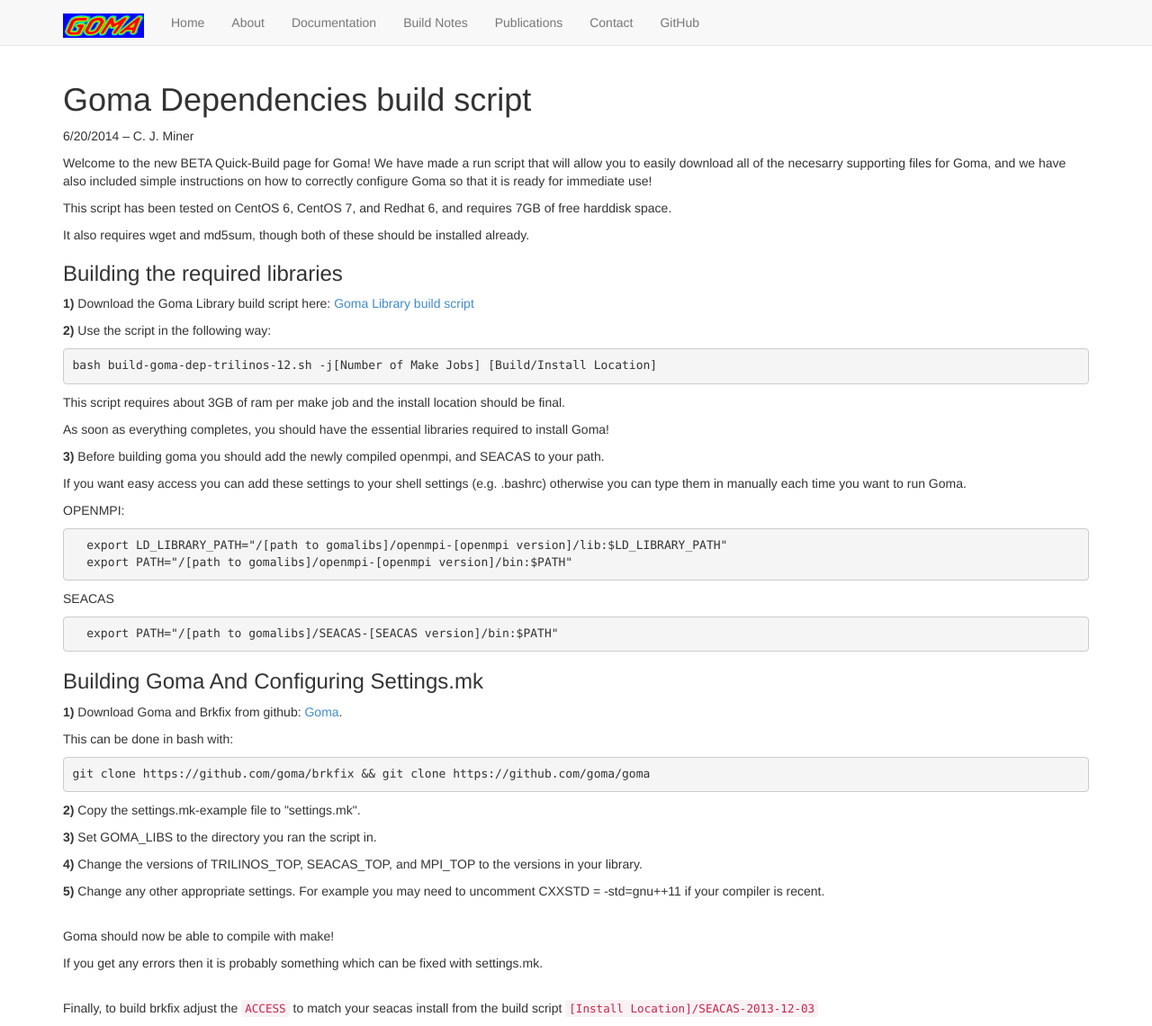
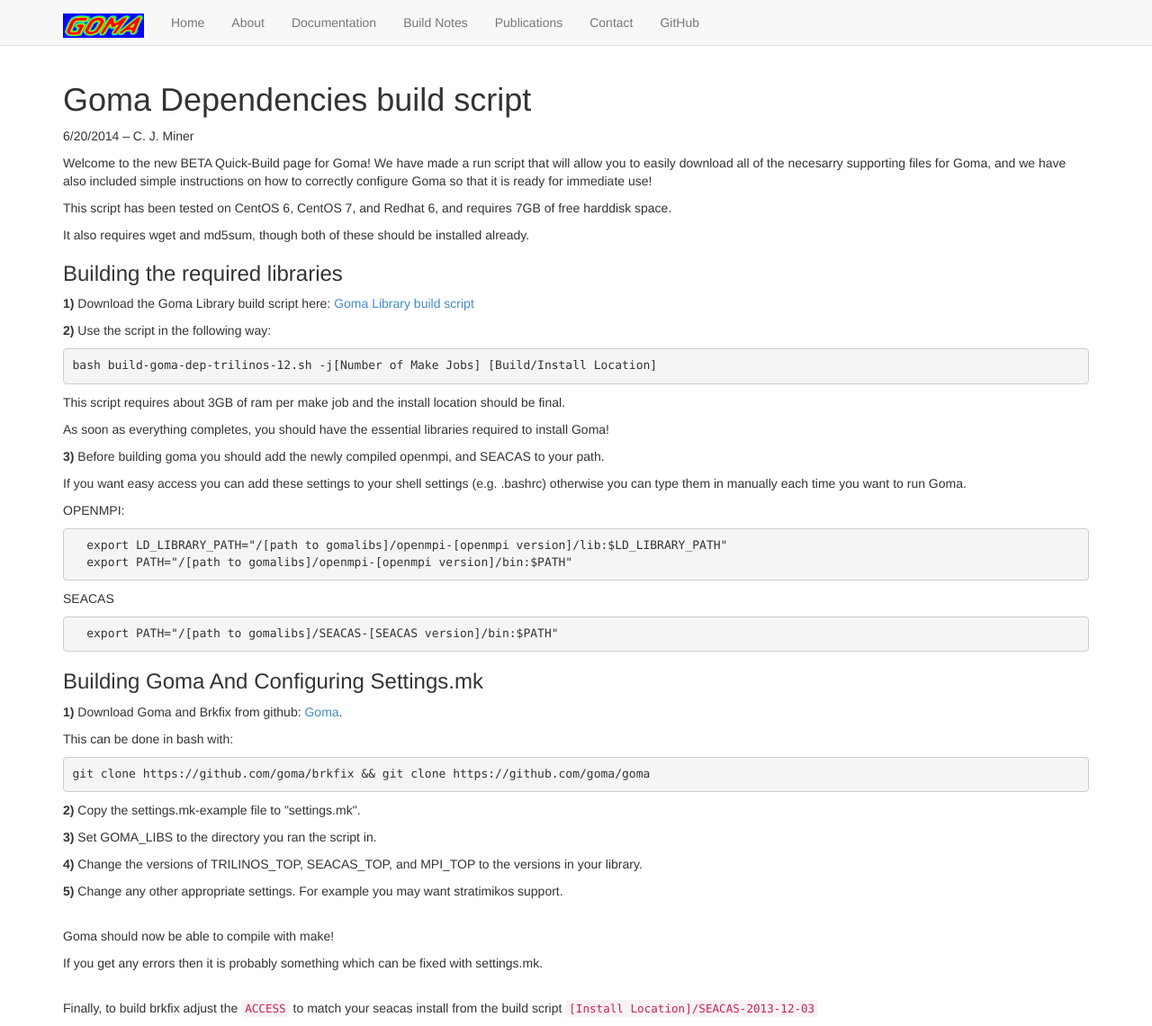
Before and after one commit to goma/goma.github.io, a Jekyll site: the page built from build-script.html, in a window 1280 px wide. Shown: the whole page at 90% size. Built offline with Jekyll 4.4.1, drawn with Linux system fonts in a browser that asks for light colours; nearby versions of some CDN libraries; Markdown is read by kramdown in place of the engine named in the settings.

Commit message:
Changed example on settings.mk to one which makes more sense

```diff
--- a/build-script.html
+++ b/build-script.html
@@ -40,7 +40,7 @@ title: Goma dependencies build script
 <p><b>2)</b> Copy the settings.mk-example file to "settings.mk".</p>
 <p><b>3)</b> Set GOMA_LIBS to the directory you ran the script in.</p>
 <p><b>4)</b> Change the versions of TRILINOS_TOP, SEACAS_TOP, and MPI_TOP to the versions in your library.</p>
-<p><b>5)</b> Change any other appropriate settings. For example you may need to uncomment CXXSTD = -std=gnu++11 if your compiler is recent.</p>
+<p><b>5)</b> Change any other appropriate settings. For example you may want stratimikos support.</p>
 
 <br>
 <p>Goma should now be able to compile with make!</p>
```
